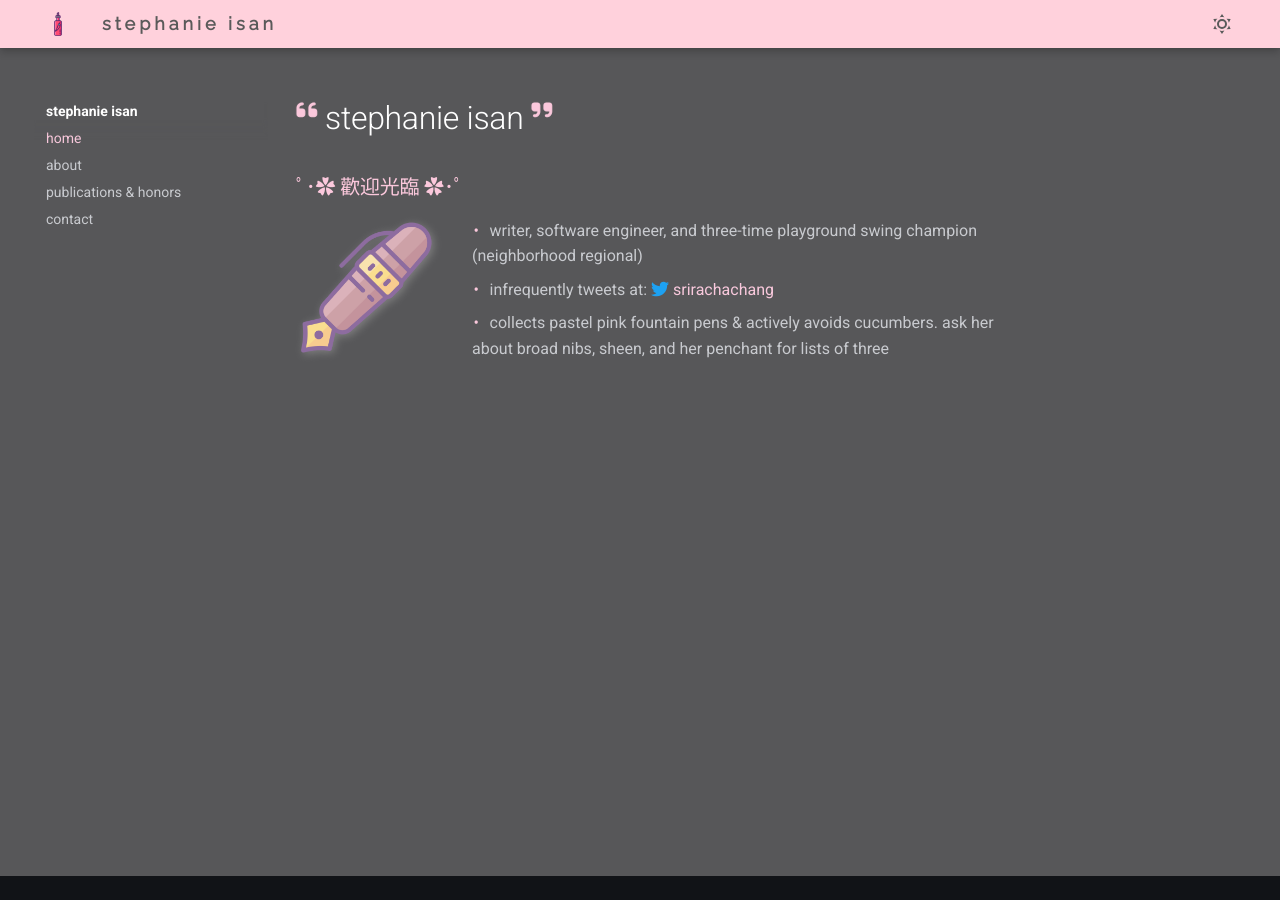
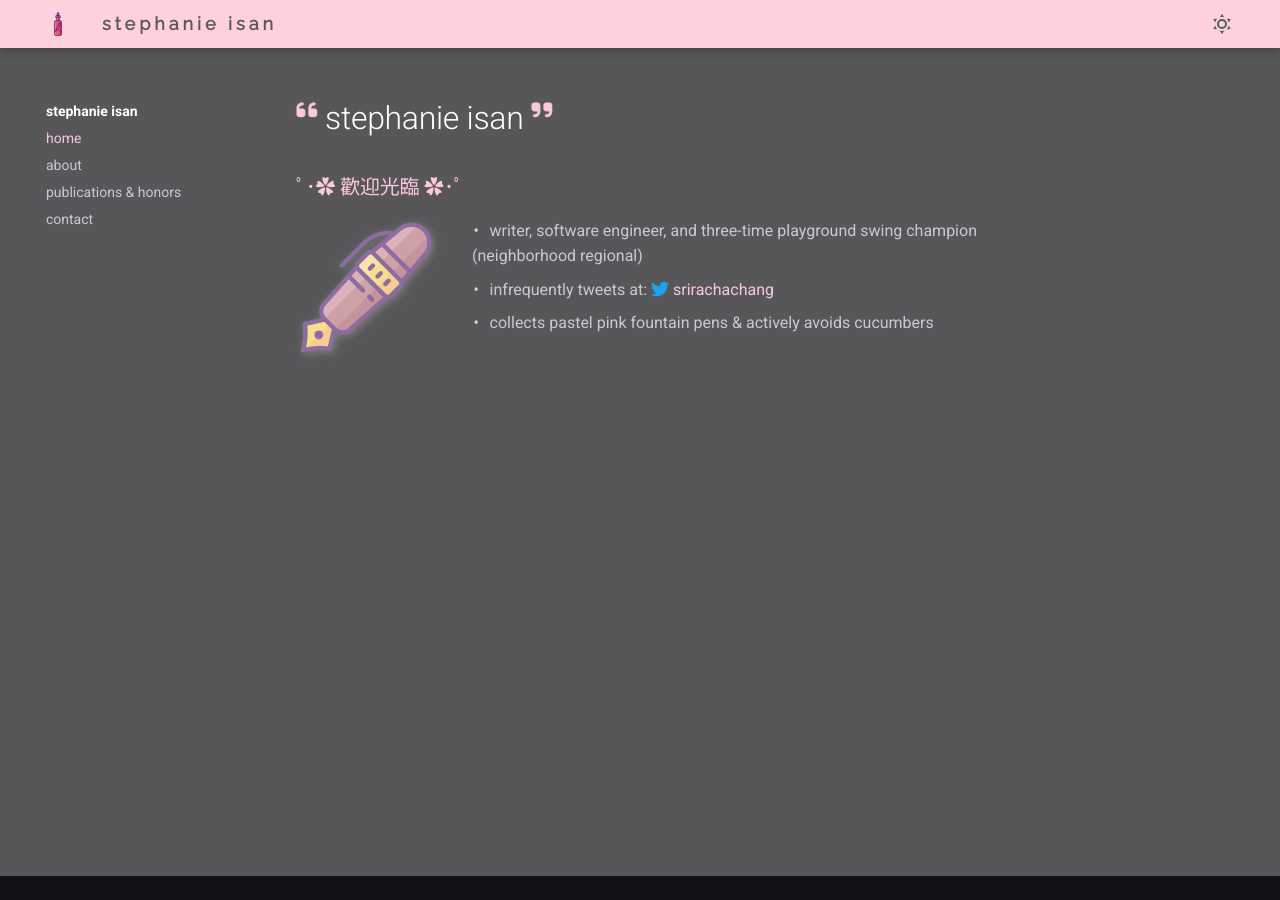
Before and after one commit to ischang/writing_portfolio, an MkDocs documentation site: the page built from docs/index.md, in a window 1280 px wide. Built offline with MkDocs 1.6.1 and Material for MkDocs 9.7.7, drawn with Linux system fonts in a browser that asks for light colours.

Commit message:
remove some stuff

```diff
--- a/docs/index.md
+++ b/docs/index.md
@@ -11,5 +11,5 @@ hide:
 <div id ="aboutbullets" markdown="1" style="width:700px">
 - writer, software engineer, and three-time playground swing champion (neighborhood regional)
 - infrequently tweets at: [:fontawesome-brands-twitter:{ .twitter } srirachachang](https://twitter.com/srirachachang)
-- collects pastel pink fountain pens & actively avoids cucumbers. ask her about broad nibs, sheen, and her penchant for lists of three
+- collects pastel pink fountain pens & actively avoids cucumbers
 </div>
```
